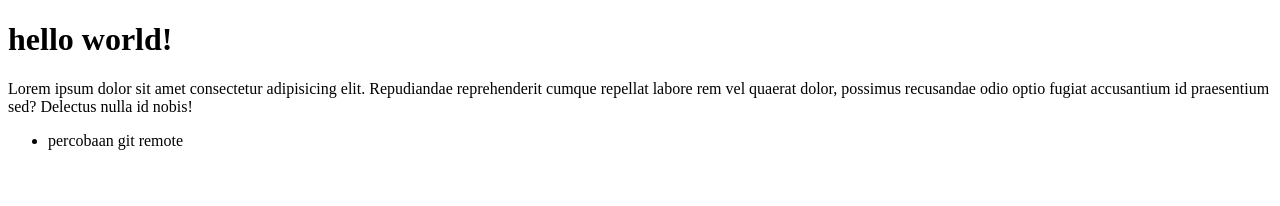
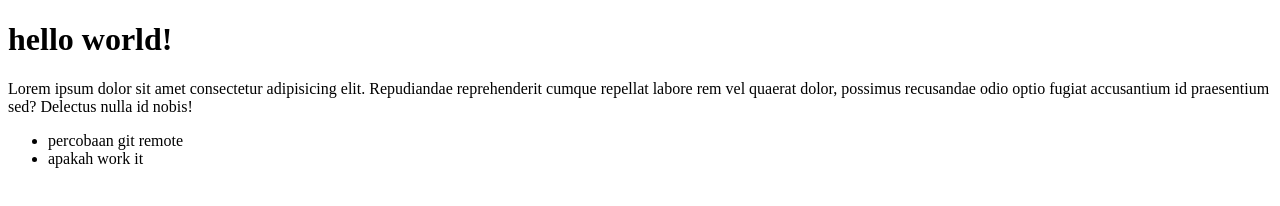
Before and after one commit to faizmeza03/git-remote, a plain HTML site: page index.html in a window 1280 px wide. Drawn offline with Linux system fonts and the light colour scheme.

Commit message:
menambah list

```diff
--- a/index.html
+++ b/index.html
@@ -10,6 +10,7 @@
     <p>Lorem ipsum dolor sit amet consectetur adipisicing elit. Repudiandae reprehenderit cumque repellat labore rem vel quaerat dolor, possimus recusandae odio optio fugiat accusantium id praesentium sed? Delectus nulla id nobis!</p>
     <ul>
       <li>percobaan git remote</li>
+      <li>apakah work it</li>
     </ul>
   </body>
 </html>
```
